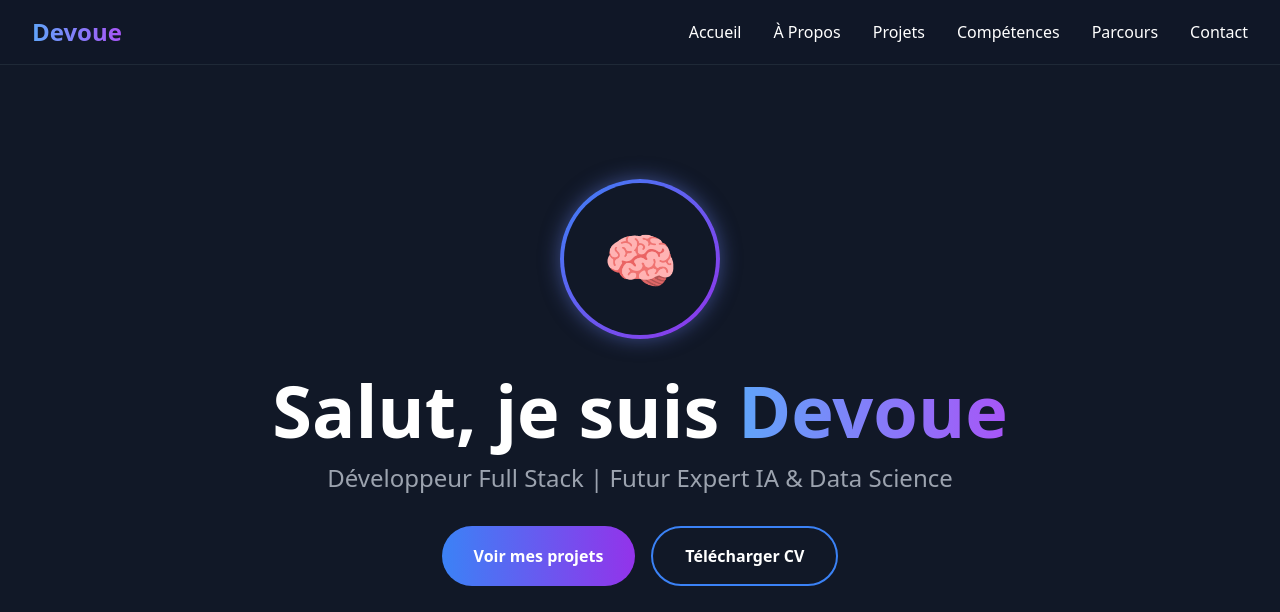
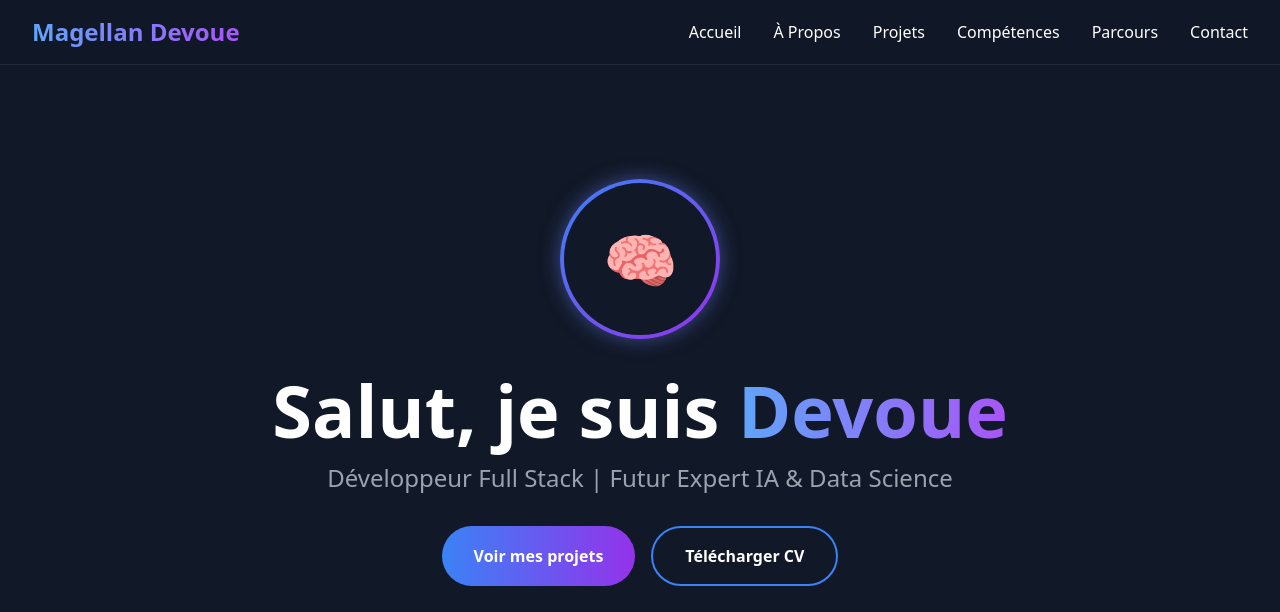
Before and after one commit to Abdallah924-coder/mon-portfolio, a plain HTML site: page index.html in a window 1280 px wide. Shown: the top 612 px of the page. Drawn offline with nearby package versions, Linux system fonts and the light colour scheme.

Commit message:
Update index.html

```diff
--- a/index.html
+++ b/index.html
@@ -3,7 +3,7 @@
 <head>
     <meta charset="UTF-8">
     <meta name="viewport" content="width=device-width, initial-scale=1.0">
-    <title>Portfolio - Votre Nom | Data Scientist & IA Developer</title>
+    <title>Portfolio - Magellan Devoue | Data Scientist & IA Developer</title>
     <script src="https://cdn.tailwindcss.com"></script>
     <link rel="stylesheet" href="https://cdnjs.cloudflare.com/ajax/libs/font-awesome/6.4.0/css/all.min.css">
     <style>
@@ -68,7 +68,7 @@
         <div class="max-w-7xl mx-auto px-4 sm:px-6 lg:px-8">
             <div class="flex justify-between items-center h-16">
                 <a href="#" class="text-2xl font-bold bg-gradient-to-r from-blue-400 to-purple-500 bg-clip-text text-transparent">
-                    Devoue
+                   Magellan Devoue
                 </a>
                 <div id="menu-desktop" class="hidden md:flex space-x-8">
                     <a href="#accueil" class="hover:text-blue-400 transition-colors duration-300">Accueil</a>
```
